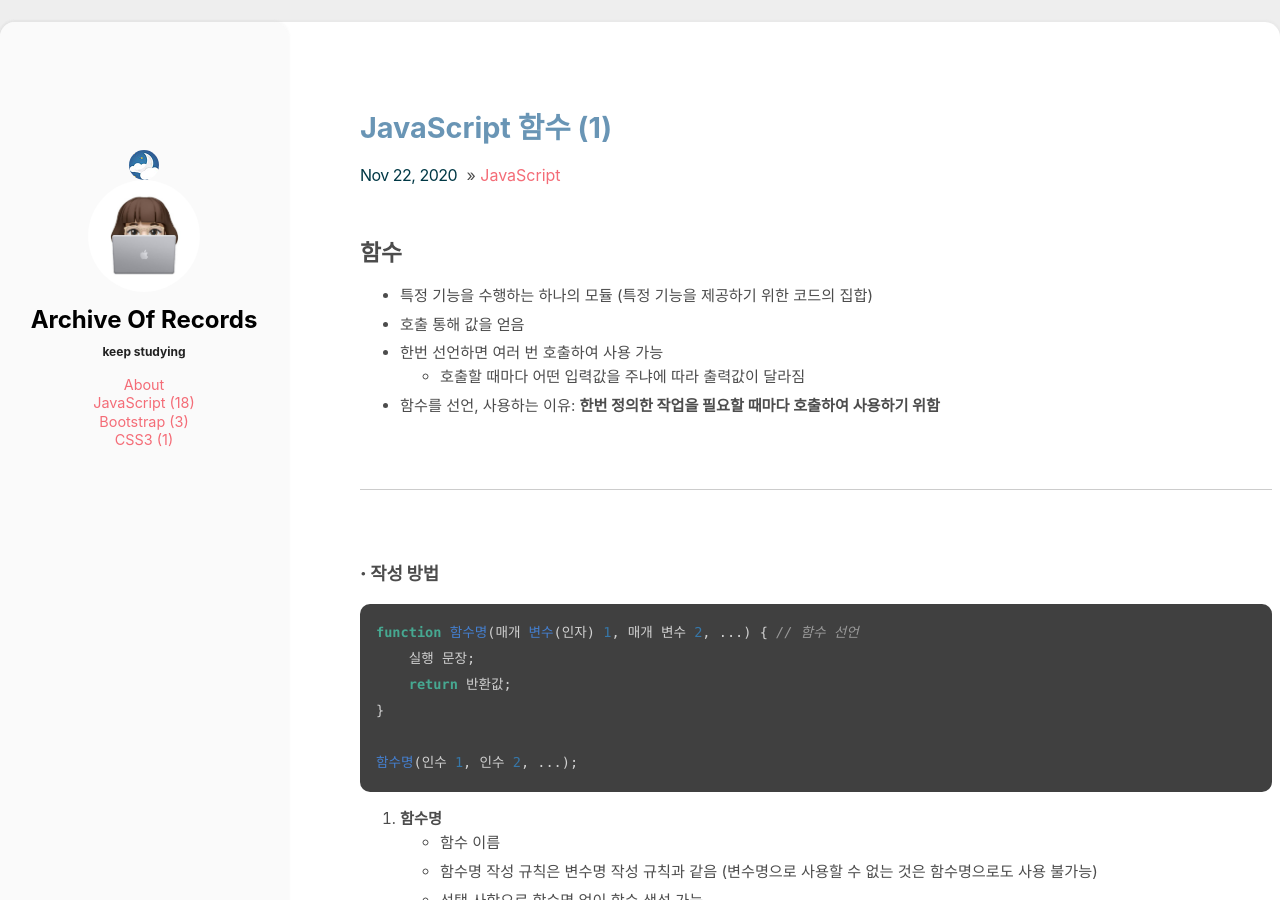
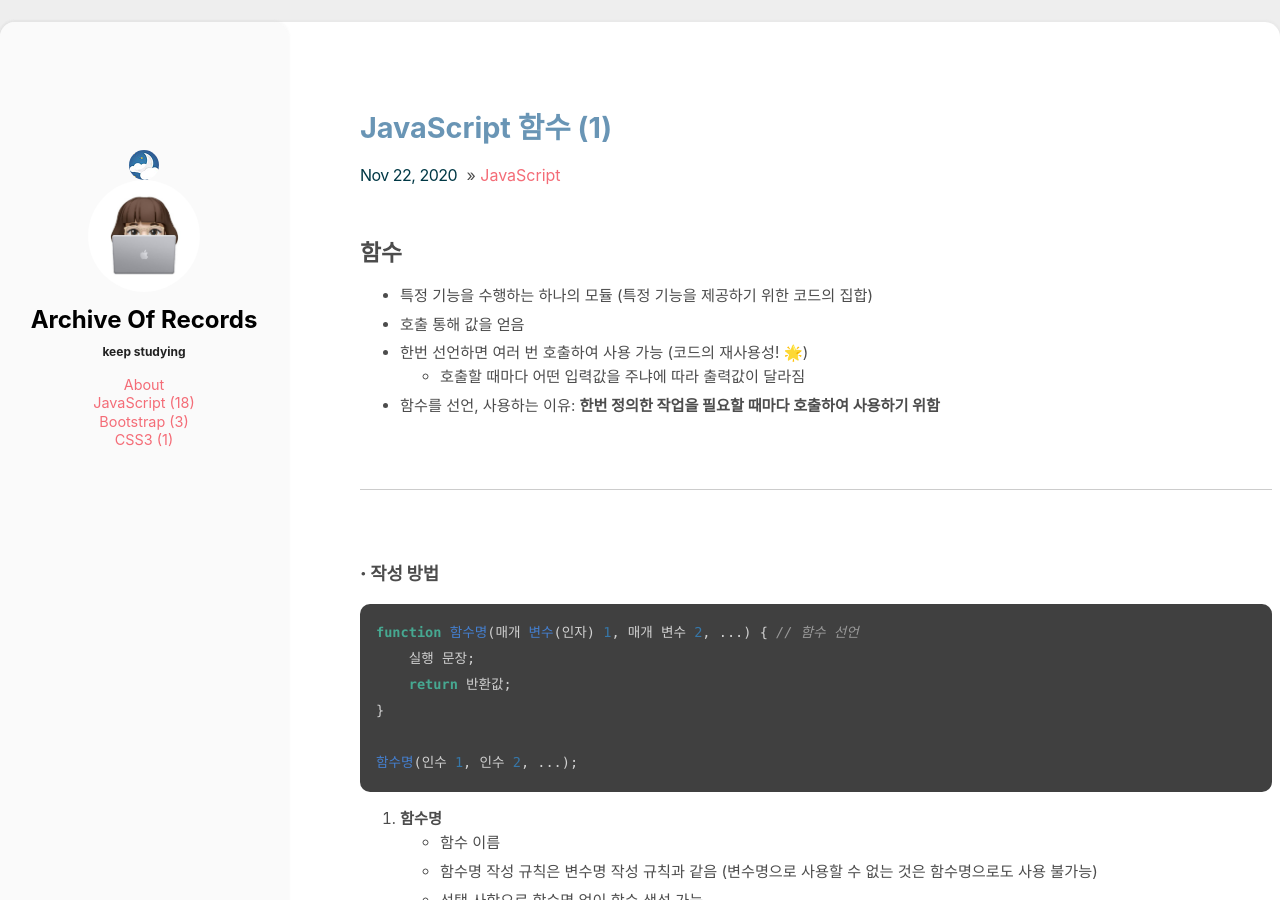
Before and after one commit to absolutelyfullycapable/absolutelyfullycapable.github.io, a Jekyll site: the page built from _posts/2020-11-22-javascript-함수.md, in a window 1280 px wide and 900 px high. Built offline with Jekyll 4.4.1, drawn with Linux system fonts in a browser that asks for light colours.

Commit message:
Update 2020-11-22-javascript-함수.md

```diff
--- a/_posts/2020-11-22-javascript-함수.md
+++ b/_posts/2020-11-22-javascript-함수.md
@@ -9,7 +9,7 @@ comments: true
 
 - 특정 기능을 수행하는 하나의 모듈 (특정 기능을 제공하기 위한 코드의 집합)
 - 호출 통해 값을 얻음
-- 한번 선언하면 여러 번 호출하여 사용 가능
+- 한번 선언하면 여러 번 호출하여 사용 가능 (코드의 재사용성! 🌟)
     - 호출할 때마다 어떤 입력값을 주냐에 따라 출력값이 달라짐
 - 함수를 선언, 사용하는 이유: **한번 정의한 작업을 필요할 때마다 호출하여 사용하기 위함**
 
```
